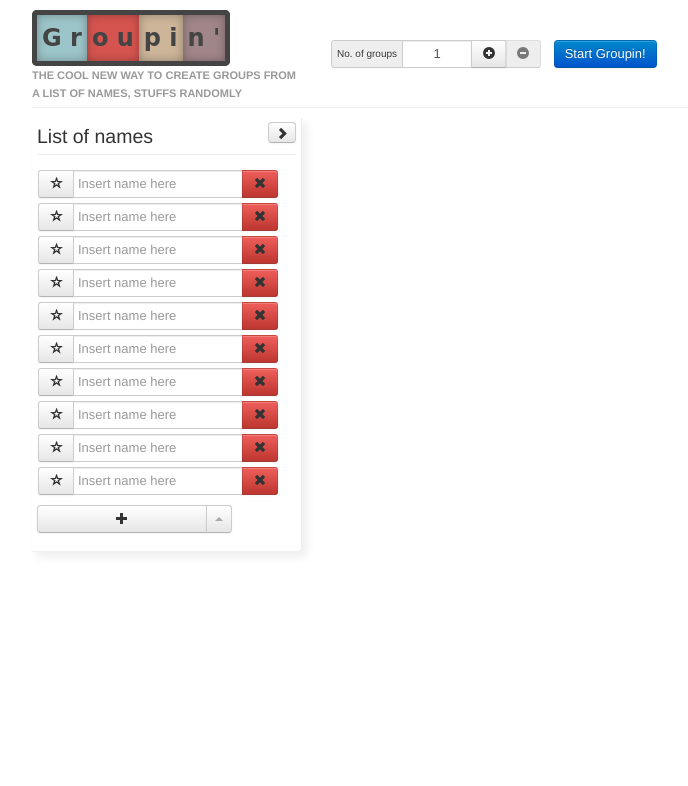
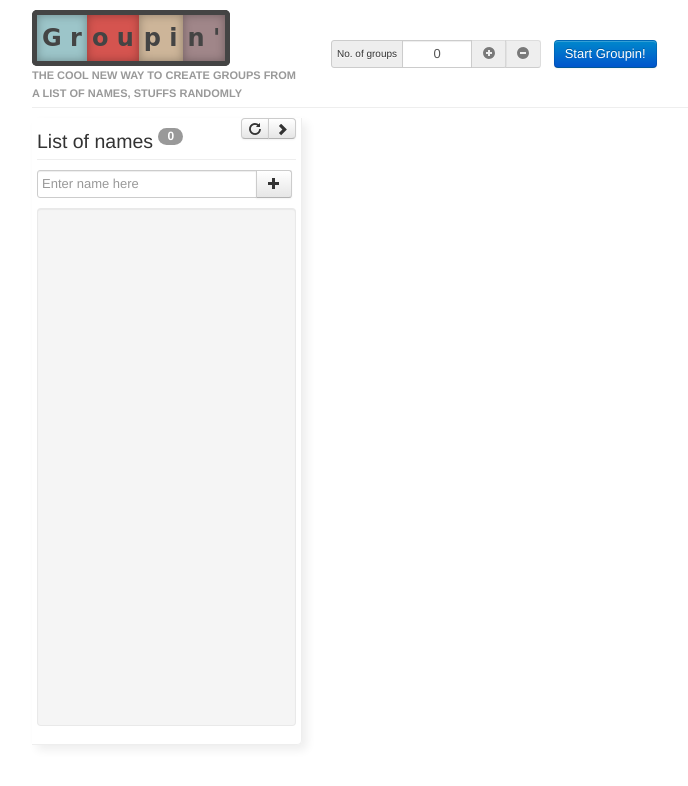
Before and after one commit to darklight721/Groupin, a PHP site: page / in a window 1280 px wide. Shown: the top 786 px of the page, without its empty margins (23-711 px from the left). Run offline with PHP 8.4, Linux system fonts and the light colour scheme; some web fonts are replaced.

Commit message:
updated ui

```diff
--- a/css/styles.css
+++ b/css/styles.css
@@ -4,16 +4,6 @@
 	margin-bottom: 10px;
 	padding-bottom: 5px;
 	border-bottom: solid 1px #eee;
-}
-
-#entity-list .entity
-{
-	margin-bottom: 5px;
-}
-
-#entity-add
-{
-	margin-top: 5px;
 }
 
 .font-small
@@ -122,7 +112,7 @@ input[readonly=readonly]
 
 legend
 {
-	margin-bottom: 15px;
+	margin-bottom: 10px;
 }
 
 .drop-shadow
@@ -137,18 +127,35 @@ legend
 
 #entity-list
 {
-	padding-left: 2px;
-	max-height: 800px;
-	overflow: auto;
+	min-height: 500px;
 }
 
-.name
+#entity-view .well
 {
-	width: 160px;
+	padding: 8px 0;
+}
+
+.entity-name
+{
+	width: 145px;
+}
+
+.form-row
+{
+	margin-bottom: 10px;
+}
+
+li
+{
+	margin-bottom: 3px;
+}
+
+.badge
+{
+	vertical-align: super;
 }
 
 body
 {
-	width: 1170px;
-	margin: auto;
+
 }
--- a/index.html
+++ b/index.html
@@ -23,14 +23,7 @@
 	</div>
 	<div class="container">
 		<div class="row">
-			<div id="list" class="span3">
-				<div class="drop-shadow">
-				<form class="form-horizontal">
-					<legend>List of names<div id="alter-input-toggler" class="pull-right"></div></legend>
-					<div id="entity-list"></div>
-					<div id="entity-add"></div>
-				</form>
-				</div>
+			<div id="entity-view" class="span3">
 			</div>
 			<div id="alter-input" class="span3">
 			</div>
--- a/js/main.js
+++ b/js/main.js
@@ -1,6 +1,6 @@
 (function($){
 
-	var tabIndex = 1;
+	var tabIndex = 9999;
 
 	Backbone.View.prototype.close = function() {
 		console.log('Closing View ' + this);
@@ -11,6 +11,8 @@
 		this.remove();
 		this.unbind();
 	}
+
+	// ** ENTITIES **********************************************************************************
 
 	var Entity = Backbone.Model.extend({
 		defaults: {
@@ -24,87 +26,109 @@
 		model: Entity
 	});
 
-	var Group = Backbone.Model.extend({
-		defaults: {
-			index: 0,
-			name: 'Group'
-		}
-	});
-
-	var GroupCollection = Backbone.Collection.extend({
-		model: Group
-	});
-
-	var GroupinModel = Backbone.Model.extend({
-		urlRoot: "api/groupin",
-		defaults: {
-			"entities": '',
-			"groups": ''
-		}
-	});
-
-	var EntityListView = Backbone.View.extend({
+	var EntityMainView = Backbone.View.extend({
 		tagName: 'div',
 
 		initialize: function() {
-			this.model.bind("reset", this.render, this);
+			// load templates
+			this.tpl_main = _.template($('#tpl-entity-main').html());
+			this.tpl_alter_input_toggler = _.template($('#tpl-alter-input-toggler').html());
+			this.tpl_entity_count = _.template($('#tpl-entity-count').html());
+
+			// bind model
+			this.model.bind('reset', this.renderEntities, this);
+			this.model.bind('remove', this.renderEntityCount, this);
 			var self = this;
-			this.model.bind("add", function(entity){
-				$(self.el).append(new EntityListItemView({model:entity}).render().el);
-				tabIndex++;
+			this.model.bind('add', function(entity){
+				var el_entity_list = $(self.el).find('#entity-list');
+				$(el_entity_list).prepend(new EntityListItemView({model:entity}).render().el);
+				tabIndex--;
+				self.renderEntityCount();
 			});
+
+			this.alterInputShow = true;
+			this.on("change:alterInputShow", this.renderAlterInputToggler, this);
+
 		},
 
 		render: function(eventName) {
-			$(this.el).html("");
-			_.each(this.model.models, function(entity){
-				$(this.el).append(new EntityListItemView({model:entity}).render().el);
-			}, this);
-			return this;
-		},
-	});
-
-	var EntityAddView = Backbone.View.extend({
-		initialize: function() {
-			this.template = _.template($('#tpl-entity-add-item').html());
-		},
-
-		render: function(eventName) {
-			$(this.el).html(this.template());
+			$(this.el).html(this.tpl_main());
+			this.renderAlterInputToggler();
+			this.renderEntities();
+			this.toggleAlterInput();
 			return this;
 		},
 
-		events: {
-			"click .add": "newEntity",
-			"click a": "newEntity"
+		renderAlterInputToggler: function() {
+			var el_alter_input_toggler = $(this.el).find('#alter-input-toggler');
+			$(el_alter_input_toggler).html(this.tpl_alter_input_toggler({"direction":this.alterInputShow?'left':'right'}));
 		},
 
-		newEntity: function(event) {
-			if (app.entityList)
+		renderEntities: function() {
+			// render entity list items
+			var el_entity_list = $(this.el).find('#entity-list');
+			$(el_entity_list).html('');
+			_.each(this.model.models, function(entity){
+				$(el_entity_list).prepend(new EntityListItemView({model:entity}).render().el);
+			}, this);
+
+			this.renderEntityCount();
+		},
+
+		renderEntityCount: function() {
+			// render entity count
+			var el_entity_count = $(this.el).find('#entity-count');
+			$(el_entity_count).html(this.tpl_entity_count({"count":this.model.length}));
+		},
+
+		events: {
+			"click #alter-input-toggler" : "toggleAlterInput",
+			"keypress #entity-name" : "enterName",
+			"click #entity-add" : "addEntity",
+			"click #entity-reset" : "resetEntity"
+		},
+
+		toggleAlterInput: function() {
+			$("#alter-input").toggle();
+			this.alterInputShow = !(this.alterInputShow);
+			this.trigger("change:alterInputShow");
+		},
+
+		enterName: function(e) {
+			if (e.keyCode === 13) // on enter keypress
 			{
-				if (event.target.dataset && event.target.dataset.value)
-				{
-					var count = parseInt(event.target.dataset.value);
-					if (!isNaN(count))
-					{
-						for (var i=1; i < count; i++)
-							app.entityList.push();
-					}
-				}
-				app.entityList.push();
-				// scroll down entity-list
-				$('#entity-list').scrollTop(9999);
+				e.preventDefault();
+				this.addEntity();
+				return false;
+			}
+		},
 
+		addEntity: function() {
+			var entityName = $.trim($('#entity-name').val());
+			if(entityName.length > 0)
+			{
+				this.model.push({
+					starred: false,
+					name: entityName,
+					group: 0
+				});
 			}
-			return false;
+
+			// clear value
+			$('#entity-name').val('');
+			$('#entity-name').focus();
+		},
+
+		resetEntity: function() {
+			this.model.reset();
 		}
 	});
 
 	var EntityListItemView = Backbone.View.extend({
-		tagName: 'div',
+		tagName: 'li',
 
 		initialize: function() {
-			this.template = _.template($('#tpl-entity-list-item').html());
+			this.template = _.template($('#tpl-entity-list').html());
 			this.model.bind("change", this.render, this);
 			this.model.bind("destroy", this.close, this);
 
@@ -121,9 +145,9 @@
 		},
 
 		events: {
-			"change .name": "changeEntity",
-			"click .star": "starEntity",
-			"click .delete": "deleteEntity"
+			"change .entity-name": "changeEntity",
+			"click .entity-star": "starEntity",
+			"click .entity-delete": "deleteEntity"
 		},
 
 		changeEntity: function(event) {
@@ -149,36 +173,6 @@
 			});
 			return false;
 		}
-	});
-
-	var AlterInputBtn = Backbone.View.extend({
-		tagName: 'div',
-
-		initialize: function() {
-			this.el_AlterInputView = $('#alter-input')[0];
-			this.templateForBtn = _.template($('#tpl-alter-input-btn').html());
-
-			this.alterInputShow = true;
-			this.on("change:alterInputShow", this.render, this);
-
-			// hide alter input view initially
-			this.toggleAlterView();
-		},
-
-		render: function(eventName) {
-			$(this.el).html(this.templateForBtn({"direction":this.alterInputShow?'left':'right'}));
-			return this;
-		},
-
-		events: {
-			"click #alterInputBtn": "toggleAlterView"
-		},
-
-		toggleAlterView: function() {
-			$(this.el_AlterInputView).toggle();
-			this.alterInputShow = !(this.alterInputShow);
-			this.trigger("change:alterInputShow");
-		},
 	});
 
 	var AlterInputView = Backbone.View.extend({
@@ -250,105 +244,19 @@
 		}
 	});
 
-	var ControlView = Backbone.View.extend({
-		tagName: 'div',
+	// ** END: ENTITIES *******************************************************************************
 
-		initialize: function() {
-			this.template = _.template($('#tpl-control').html());
-			this.model.bind("add", this.render, this);
-			this.model.bind("destroy", this.render, this);
+	// ** GROUPS **************************************************************************************
 
-			this.groupCount = 1;
-			this.on("change:groupCount", this.render, this);
-		},
+	var Group = Backbone.Model.extend({
+		defaults: {
+			index: 0,
+			name: 'Group'
+		}
+	});
 
-		render: function(event) {
-			this.validateGroupCount();
-			var obj = {
-				"groupCount" : this.groupCount,
-				"plusDisabled" : this.groupCount < this.model.length ? '' : 'disabled',
-				"minusDisabled": this.groupCount > 1 ? '' : 'disabled'
-			};
-			$(this.el).html(this.template(obj));
-			return this;
-		},
-
-		validateGroupCount: function() {
-			if (isNaN(this.groupCount))
-				this.groupCount = 1;
-			else if (this.groupCount < 1)
-				this.groupCount = 1;
-			else if (this.groupCount > this.model.length)
-				this.groupCount = this.model.length;
-		},
-
-		events: {
-			"change #groupCount": "change",
-			"click .plus": "addOne",
-			"click .minus": "minusOne",
-			"click #groupin": "group"
-		},
-
-		change: function(event) {
-			this.groupCount = parseInt(event.target.value);
-			this.trigger("change:groupCount");
-		},
-
-		addOne: function() {
-			this.groupCount++;
-			this.trigger("change:groupCount");
-		},
-
-		minusOne: function() {
-			this.groupCount--;
-			this.trigger("change:groupCount");
-		},
-
-		group: function() {
-			if (app.groupList)
-				app.groupList.reset();
-			else
-				app.groupList = new GroupCollection();
-
-			// Create groups
-			var groupCount = parseInt($('#groupCount').val());
-			for (var i = 0; i < groupCount; i++)
-			{
-				app.groupList.push({index: i, name: "Group "+(i+1)});
-			}
-
-			// Assign members to groups
-			var randomList = _.shuffle(app.entityList.where({starred: false}));
-			var randomStarredList = _.shuffle(app.entityList.where({starred: true}));
-
-			var groupIndex = 0;
-			_.each(randomList,function(entity){
-				entity.set("group",groupIndex);
-				groupIndex = (groupIndex+1) % groupCount;
-			});
-			_.each(randomStarredList,function(entity){
-				entity.set("group",groupIndex);
-				groupIndex = (groupIndex+1) % groupCount;
-			});
-
-			if (!app.groupListView)
-				app.groupListView = new GroupListView({model: app.groupList});
-
-			// hide alter input view
-			if (app.alterInputBtn.alterInputShow)
-				app.alterInputBtn.toggleAlterView();
-
-			$('#group-list').html(app.groupListView.render().el);
-
-			// show share button
-			if (!app.shareBtnView)
-			{
-				app.shareBtnView = new ShareBtnView();
-				$('#share').html(app.shareBtnView.render().el);
-			}
-
-		}
-
+	var GroupCollection = Backbone.Collection.extend({
+		model: Group
 	});
 
 	var GroupListView = Backbone.View.extend({
@@ -422,6 +330,129 @@
 		}
 	});
 
+	// ** END: GROUPS *******************************************************************************
+
+	// ** CONTROLS **********************************************************************************
+
+	var ControlView = Backbone.View.extend({
+		tagName: 'div',
+
+		initialize: function() {
+			this.template = _.template($('#tpl-control').html());
+			this.model.bind("add", this.render, this);
+			this.model.bind("destroy", this.render, this);
+			this.model.bind("reset", this.render, this);
+
+			this.groupCount = 1;
+			this.on("change:groupCount", this.render, this);
+		},
+
+		render: function(event) {
+			this.validateGroupCount();
+			var obj = {
+				"groupCount" : this.groupCount,
+				"plusDisabled" : this.groupCount < this.model.length ? '' : 'disabled',
+				"minusDisabled": this.groupCount > 1 ? '' : 'disabled'
+			};
+			$(this.el).html(this.template(obj));
+			return this;
+		},
+
+		validateGroupCount: function() {
+			if (isNaN(this.groupCount))
+				this.groupCount = 1;
+			else if (this.groupCount < 1)
+				this.groupCount = 1;
+			else if (this.groupCount > this.model.length)
+				this.groupCount = this.model.length;
+		},
+
+		events: {
+			"change #groupCount": "change",
+			"keypress #groupCount" : "enterGroup",
+			"click .plus": "addOne",
+			"click .minus": "minusOne",
+			"click #groupin": "group"
+		},
+
+		change: function(event) {
+			this.groupCount = parseInt(event.target.value);
+			this.trigger("change:groupCount");
+		},
+
+		enterGroup: function(event) {
+			if (event.keyCode === 13)
+			{
+				event.preventDefault();
+				return false;
+			}
+		},
+
+		addOne: function() {
+			this.groupCount++;
+			this.trigger("change:groupCount");
+		},
+
+		minusOne: function() {
+			this.groupCount--;
+			this.trigger("change:groupCount");
+		},
+
+		group: function() {
+			if (app.groupList)
+				app.groupList.reset();
+			else
+				app.groupList = new GroupCollection();
+
+			// Create groups
+			var groupCount = parseInt($('#groupCount').val());
+			for (var i = 0; i < groupCount; i++)
+			{
+				app.groupList.push({index: i, name: "Group "+(i+1)});
+			}
+
+			// Assign members to groups
+			var randomList = _.shuffle(app.entityList.where({starred: false}));
+			var randomStarredList = _.shuffle(app.entityList.where({starred: true}));
+
+			var groupIndex = 0;
+			_.each(randomList,function(entity){
+				entity.set("group",groupIndex);
+				groupIndex = (groupIndex+1) % groupCount;
+			});
+			_.each(randomStarredList,function(entity){
+				entity.set("group",groupIndex);
+				groupIndex = (groupIndex+1) % groupCount;
+			});
+
+			if (!app.groupListView)
+				app.groupListView = new GroupListView({model: app.groupList});
+
+			// hide alter input view
+			if (app.entityView.alterInputShow)
+				app.entityView.toggleAlterInput();
+
+			$('#group-list').html(app.groupListView.render().el);
+
+			// show share button
+			if (!app.shareBtnView)
+			{
+				app.shareBtnView = new ShareBtnView();
+				$('#share').html(app.shareBtnView.render().el);
+			}
+
+		}
+
+	});
+
+	var GroupinModel = Backbone.Model.extend({
+		urlRoot: "api/groupin",
+		defaults: {
+			"entities": '',
+			"groups": ''
+		}
+	});
+
 	var ShareBtnView = Backbone.View.extend({
 
 		initialize: function() {
@@ -454,6 +485,10 @@
 		}
 	});
 
+	// ** END: CONTROLS *****************************************************************************
+
+	// ** ROUTER ************************************************************************************
+
 	var AppRouter = Backbone.Router.extend({
 
 		routes: {
@@ -463,29 +498,18 @@
 		home: function() {
 			this.entityList = new EntityCollection();
 
-			for (var i=0; i<10; i++)
-			{
-				this.entityList.push();
-			}
+			this.entityView = new EntityMainView({model:this.entityList});
+			$('#entity-view').html(this.entityView.render().el);
 
-			this.entityListView = new EntityListView({model: this.entityList});
-			this.alterInputBtn = new AlterInputBtn();
-
-			$('#entity-list').html(this.entityListView.render().el);
-			$('#entity-add').html(new EntityAddView().render().el);
-			$('#alter-input-toggler').html(this.alterInputBtn.render().el);
 			$('#alter-input').html(new AlterInputView().render().el);
 			$('#controls').html(new ControlView({model: this.entityList}).render().el);
 
 			// add additional ui
-			$('.star').tooltip({animation:true,title:'Starred names will be distributed fairly and equally among the groups.',delay:{show:800,hide:100}});
-			$('#entity-list').css("max-height",(window.innerHeight-$('#entity-list').offset().top-60)+"px");
-			$(window).resize(function(){
-				$('#entity-list').css("max-height",(window.innerHeight-$('#entity-list').offset().top-60)+"px");
-			});
-
+			$('.entity-star').tooltip({animation:true,title:'Starred names will be distributed fairly and equally among the groups.',delay:{show:800,hide:100}});
 		}
 	});
+
+	// ** END: ROUTER ********************************************************************************
 
 	var app;
 	util.loadTemplates('template',function(){
--- a/tpl/template.html
+++ b/tpl/template.html
@@ -1,26 +1,43 @@
-<script type="text/template" id="tpl-entity-list-item">
-	<div class='entity input-prepend input-append'>
-		<button class='star btn' type='button'><i class='icon-star<%= star %>'></i></button><input class='name' type='text' value='<%= name %>' placeholder='Insert name here' tabindex=<%= tabIndex %> /><button class='delete btn btn-danger' type='button'><i class='icon-remove'></i></button>
+<!-- Entity view templates -->
+<script type="text/template" id="tpl-entity-main">
+	<div class="drop-shadow">
+		<form class="form-horizontal">
+			<legend>
+				List of names
+				<span id="entity-count" class="badge" title="Count"></span>
+				<div class="btn-group pull-right">
+					<button id="entity-reset" class="btn btn-mini" type="button" title="Reset list"><i class="icon-repeat"></i></button>
+					<button id="alter-input-toggler" class="btn btn-mini" type="button" title="Alternative input">
+					</button>
+				</div>
+			</legend>
+			<div class="form-row">
+				<div class="input-append">
+					<input id="entity-name" type="text" placeholder="Enter name here" /><button id="entity-add" class="btn" type="button"><i class='icon-plus'></i></button>
+				</div>
+			</div>
+			<div class="form-row well">
+				<ul id="entity-list" class="nav nav-list"></ul>
+			</div>
+
+		</form>
 	</div>
 </script>
 
-<script type="text/template" id="tpl-entity-add-item">
-	<div class='btn-group dropup'>
-		<button class='add btn span2' type='button' data-value='1'><i class='icon-plus'></i></button>
-		<button class='btn dropdown-toggle' data-toggle='dropdown'>
-			<span class='caret'></span>
-		</button>
-		<ul class='dropdown-menu span1'>
-			<li><a href='#' data-value='3'><i class='icon-plus'></i> 3 more</a></li>
-			<li><a href='#' data-value='5'><i class='icon-plus'></i> 5 more</a></li>
-			<li><a href='#' data-value='10'><i class='icon-plus'></i> 10 more</a></li>
-		</ul>
+<script type="text/template" id="tpl-alter-input-toggler">
+	<i class='icon-chevron-<%= direction %>'></i>
+</script>
+
+<script type="text/template" id="tpl-entity-list">
+	<div class="input-prepend input-append">
+	<button class="entity-star btn"><i class="icon-star<%= star %>"></i></button><input class="entity-name" type="text" value="<%= name %>" placeholder="Enter name here" tabindex=<%= tabIndex %> /><button class="entity-delete btn btn-danger"><i class="icon-remove"></i></button>
 	</div>
 </script>
 
-<script type="text/template" id="tpl-alter-input-btn">
-	<button id='alterInputBtn' class='btn btn-mini' type='button' title='Alternative Input'><i class='icon-chevron-<%= direction %>'></i></button>
+<script type="text/template" id="tpl-entity-count">
+	<%= count %>
 </script>
+<!-- End: Entity view templates -->
 
 <script type="text/template" id="tpl-alter-input-entity">
 	<div class='drop-shadow'>
```
